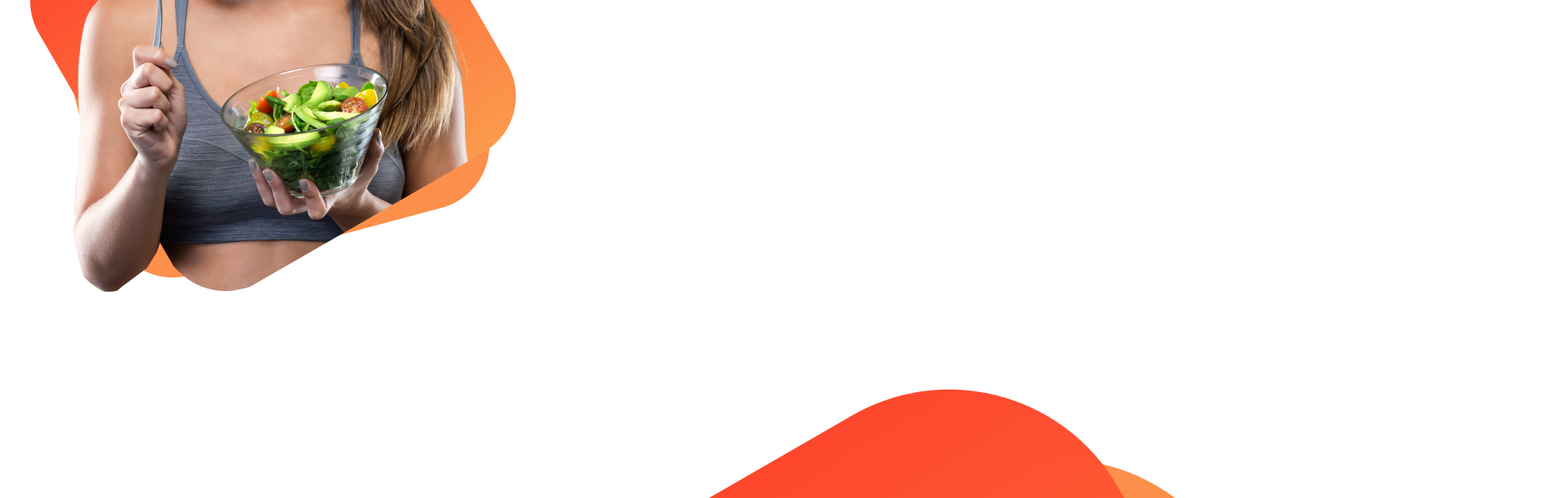
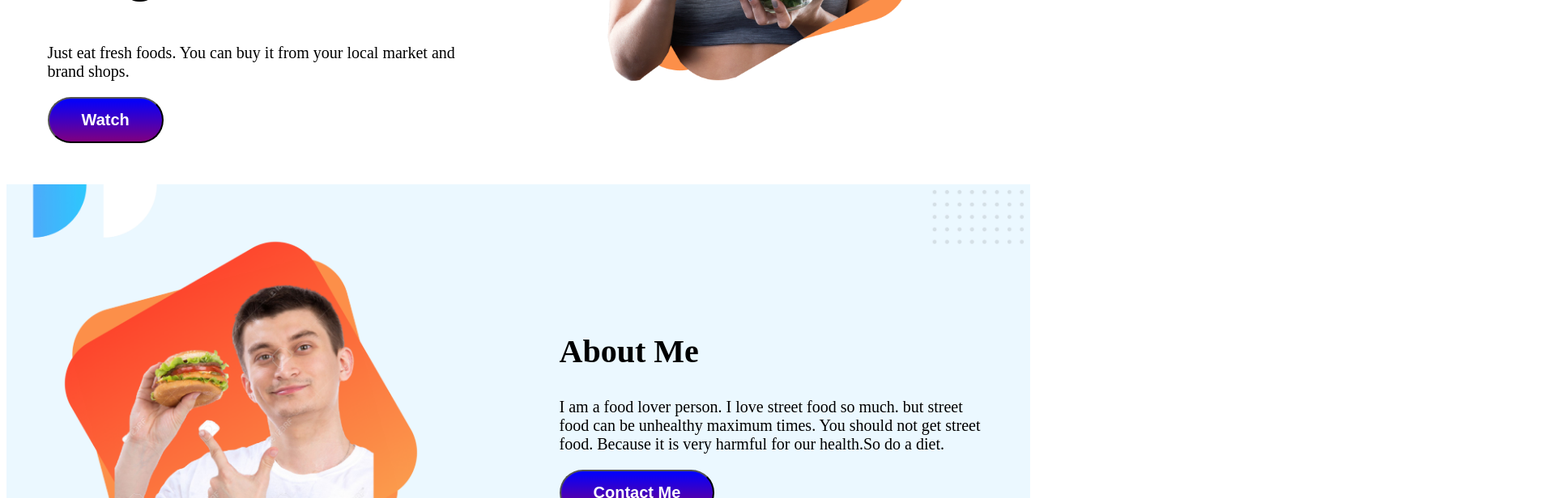
Before and after one commit to Masumkhan984/Food, a plain HTML site: page index.html in a window 1280 px wide. Shown: the part 480-1096 px from the top of the page at 81% size, 1920 px wide, since content can reach past the window. Drawn offline with Linux system fonts and the light colour scheme.

Commit message:
2sec-com

```diff
--- a/index.html
+++ b/index.html
@@ -14,21 +14,21 @@
 </head>
 
 <body>
-    <section>
-        <div>
+    <section class="half">
+        <div class="width padding">
             <h1><span>Food</span> and Diet Healthy Eating Plan Control Your Weight</h1>
             <p>Just eat fresh foods. You can buy it from your local market and brand shops.</p>
             <a href="https://www.youtube.com/watch?v=7KSNmziMqog" target="_blank"><button>Watch</button></a>
         </div>
-        <div>
-            <img src="photos/femail.png" alt="Girl with smile">
+        <div class="width">
+            <img class="img" src="photos/femail.png" alt="Girl with smile">
         </div>
     </section>
-    <section>
-        <div>
-            <img src="photos/meal.jpg" alt="Boy with food">
+    <section id="bg" class="half">
+        <div class="width">
+            <img class="img" src="photos/meal.png" alt="Boy with food">
         </div>
-        <div>
+        <div class="width padding">
             <h2>About Me</h2>
             <p>I am a food lover person. I love street food so much. but street food can be unhealthy maximum times. You
                 should not get street food. Because it is very harmful for our health.So do a diet.</p>
--- a/style.css
+++ b/style.css
@@ -0,0 +1,39 @@
+.half{
+    display: flex;
+}
+.width{
+    width: 50%;
+    margin: 4%;
+}
+.img{
+    width: 90%;
+}
+h1{
+    font-size: 60px;
+}
+span{
+    color: orange;
+}
+p{
+    font-size: 20px;
+}
+h2{
+    font-size: 40px;
+}
+button{
+    text-decoration: none;
+    font-weight: 700;
+    color: white;
+    background-image: linear-gradient(blue, purple);
+    border-radius: 30px;
+    padding: 15px 40px;
+    font-size: 20px;
+}
+.padding{
+    padding-top: 100px;
+}
+#bg{
+    background-image: url(photos/Frame\ 57.jpg);
+    background-repeat: no-repeat;
+    background-size: 100%;
+}
```
Also changed, not shown: photos/meal.jpg (deleted), photos/meal.png (added).
